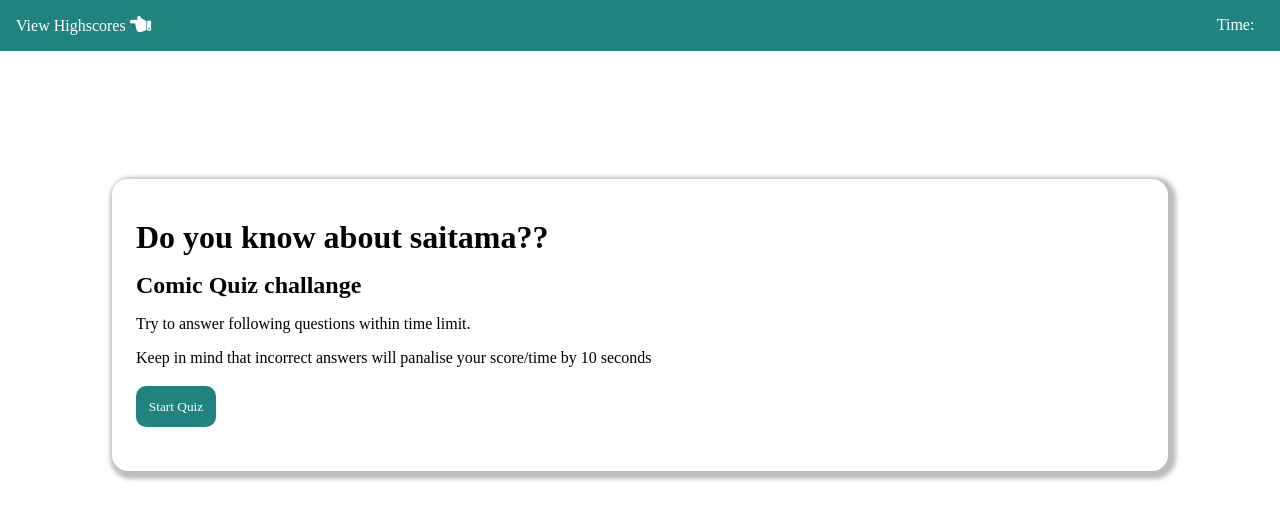
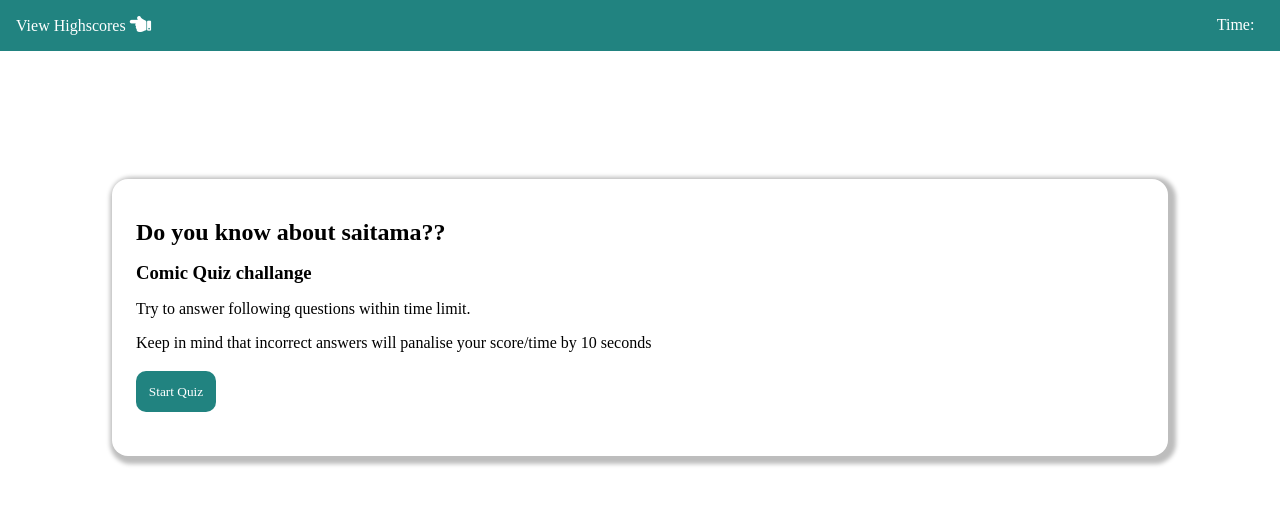
Before and after one commit to Shiv1002/quiz-app, a plain HTML site: page index.html in a window 1280 px wide. Drawn offline with Linux system fonts and the light colour scheme.

Commit message:
made a quiz app

```diff
--- a/index.html
+++ b/index.html
@@ -24,8 +24,8 @@
         <div class='container'>
 
             <div class="description">
-                <h1>Do you know about saitama??</h1>
-                <h2>Comic Quiz challange</h2>
+                <h2>Do you know about saitama??</h1>
+                <h3>Comic Quiz challange</h2>
                 <p>Try to answer following questions within time limit.</p>
                 <p>Keep in mind that incorrect answers will panalise your score/time by 10 seconds</p>
                 <div class="buttons">
```
